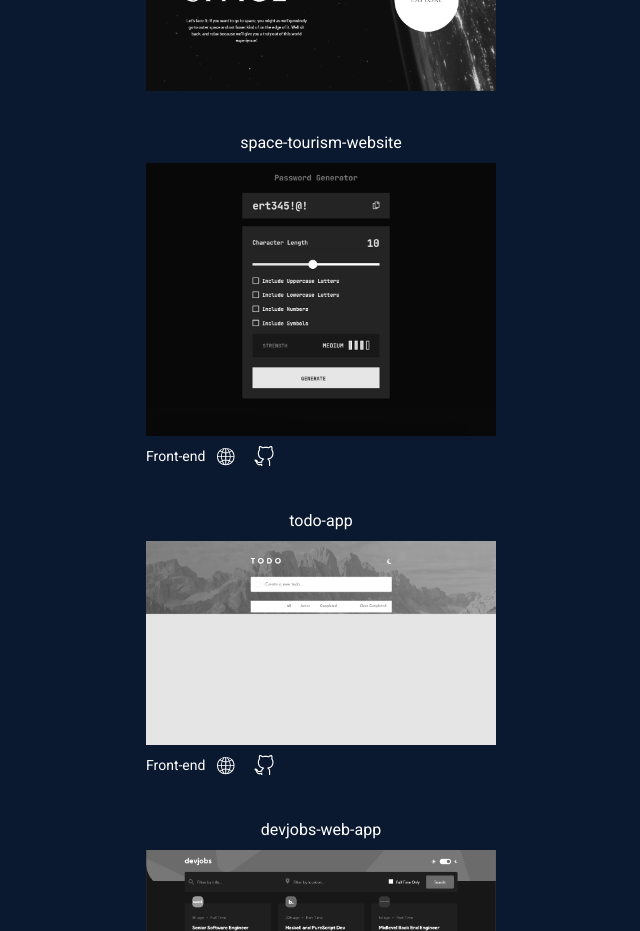
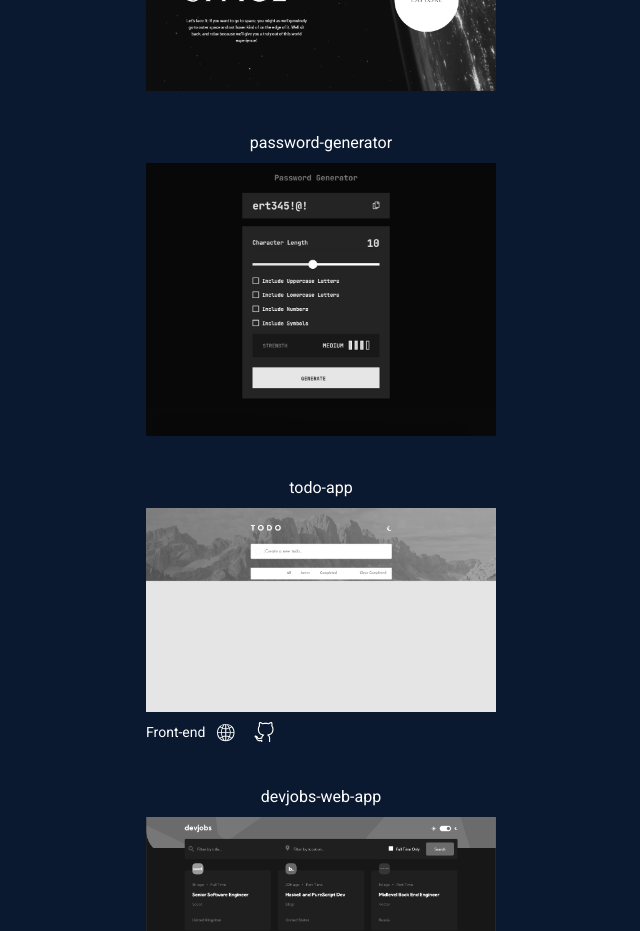
Before and after one commit to dlkokhta/My-Portfoglio, a Next.js app: page / in a window 1280 px wide. Shown: the part 2260-3191 px from the top of the page, without its empty margins (544-1184 px from the left). Built offline with nearby package versions, Linux system fonts and the light colour scheme.

Commit message:
add password generator app description and technologies

```diff
--- a/src/app/components/Projects.tsx
+++ b/src/app/components/Projects.tsx
@@ -281,27 +281,55 @@ const Projects = () => {
       </div>
 
       <div className="flex flex-col items-center ">
-        <h2 className="mb-2">space-tourism-website</h2>
+        <h2 className="mb-2">password-generator</h2>
         <div className="pb-10 ">
-          <a
-            href="https://password-generator-nine-lake.vercel.app/"
-            target="_blank"
-            rel="noopener noreferrer"
-          >
+          <div className="relative overflow-hidden group ">
             <Image
               src="/password-generator.png"
               alt="password-generator app image"
               width={500}
               height={500}
-              className="filter grayscale hover:filter-none transition-all duration-400 cursor-pointer hover:scale-105"
+              className="object-cover filter grayscale transition-transform duration-700 cursor-pointer transform group-hover:filter-none group-hover:scale-105"
             />
-          </a>
-          <div className="flex justify-between">
-            <ProjectSVG
-              title="Front-end"
-              pageLink="https://password-generator-nine-lake.vercel.app/"
-              githubLink="https://github.com/dlkokhta/Password-Generator"
-            />
+
+            <div className="absolute pt-20 inset-0 flex flex-col bg-black bg-opacity-80  group-hover:opacity-100 transition-opacity opacity-0 duration-700 text-white px-3">
+              <div className="relative">
+                <ul className="text-xs lg:text-[13px] list-disc pl-6 font-normal max-h-40 overflow-y-auto md:max-h-full ">
+                  <h3 className="font-bold underline mb-2 text-xs lg:text-[18px] ">
+                    Project Description
+                  </h3>
+                  <li>
+                    Generates secure passwords with customizable length and
+                    options for uppercase letters, lowercase letters, numbers,
+                    and symbols.
+                  </li>
+
+                  <li>
+                    Displays a strength indicator to provide instant feedback on
+                    password security.
+                  </li>
+
+                  <li>Designed for responsiveness across devices</li>
+                  <li>
+                    Allows one-click copying of generated passwords for user
+                    convenience.
+                  </li>
+
+                  <h3 className="font-bold underline mt-5 text-xs lg:text-[18px] mb-2">
+                    Technologies
+                  </h3>
+
+                  <h4>React, TypeScript, Redux, Tailwind</h4>
+                </ul>
+              </div>
+              <div className="flex justify-between p-5 mt-auto">
+                <ProjectSVG
+                  title="Front-end"
+                  pageLink="https://password-generator-nine-lake.vercel.app/"
+                  githubLink="https://github.com/dlkokhta/Password-Generator"
+                />
+              </div>
+            </div>
           </div>
         </div>
       </div>
```
